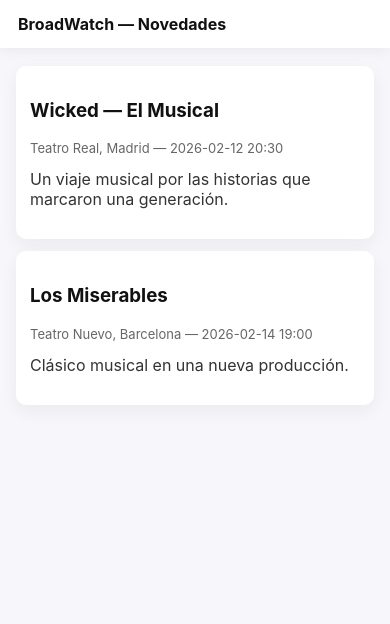
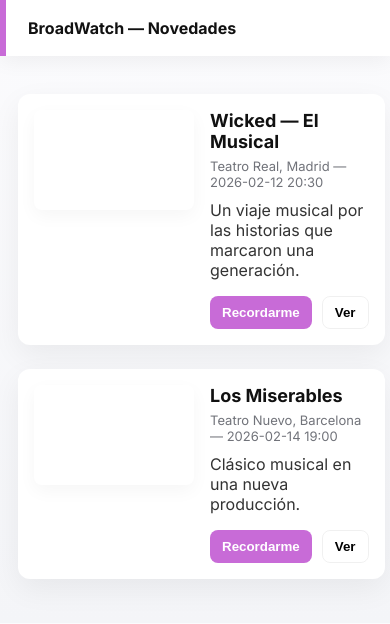
Before and after one commit to playingwithfire93/broadwatch, a Flask app: page /ui in a window 390 px wide. Shown: the top 624 px of the page. Run offline with Flask 3, Linux system fonts and the light colour scheme; some libraries are stand-ins or nearby versions.

Commit message:
UI visual refresh: fonts, thumbnails, responsive cards, hover effects and CTAs

```diff
--- a/monitor/static/ui/styles.css
+++ b/monitor/static/ui/styles.css
@@ -1,6 +1,50 @@
-body{font-family:Inter,system-ui,Segoe UI,Roboto,Arial;background:#f7f7fb;margin:0;color:#111}
-.ui-header{background:#fff;padding:14px 18px;box-shadow:0 4px 12px rgba(0,0,0,0.05);font-weight:700}
-.ui-container{max-width:900px;margin:18px auto;padding:0 16px}
-.card{display:block;background:#fff;padding:14px;border-radius:10px;box-shadow:0 6px 18px rgba(19,22,30,0.06);margin-bottom:12px;color:inherit;text-decoration:none}
-.meta{color:#666;font-size:13px}
-.summary{color:#333;margin-top:8px}
+@import url('https://fonts.googleapis.com/css2?family=Inter:wght@300;400;600;700&display=swap');
+
+:root{
+	--bg:#f4f5f8;
+	--card:#ffffff;
+	--muted:#71737a;
+	--accent:#c86bd7;
+	--shadow: 0 10px 30px rgba(15,18,25,0.06);
+}
+
+*{box-sizing:border-box}
+body{
+	font-family: Inter, system-ui, -apple-system, 'Segoe UI', Roboto, Arial;
+	background: linear-gradient(180deg,#fbfbfd 0%,var(--bg) 100%);
+	margin:0;color:#111;
+}
+
+.ui-header{
+	position:sticky;top:0;z-index:20;
+	background:linear-gradient(90deg,var(--card),#fff);
+	padding:18px 22px;font-weight:700;box-shadow:0 6px 20px rgba(12,15,20,0.05);
+	border-left:6px solid var(--accent);
+}
+
+.ui-container{max-width:1100px;margin:20px auto;padding:18px}
+
+.grid{display:grid;grid-template-columns:1fr;gap:18px}
+@media(min-width:900px){.grid{grid-template-columns:repeat(2,1fr)}}
+
+.card{display:flex;gap:16px;align-items:flex-start;background:var(--card);padding:16px;border-radius:12px;box-shadow:var(--shadow);margin-bottom:6px;color:inherit;text-decoration:none;transition:transform .18s ease,box-shadow .18s ease}
+.card:hover{transform:translateY(-6px);box-shadow:0 18px 40px rgba(12,15,20,0.09)}
+
+.thumb{width:160px;height:100px;border-radius:8px;background-size:cover;background-position:center;flex:0 0 160px;box-shadow:0 6px 18px rgba(0,0,0,0.04)}
+.card-body{flex:1}
+.card h3{margin:0 0 6px 0;font-size:18px}
+.meta{color:var(--muted);font-size:13px;margin:0}
+.summary{color:#333;margin-top:10px}
+
+.card-actions{margin-top:12px;display:flex;gap:10px}
+.btn{padding:8px 12px;border-radius:8px;border:0;cursor:pointer;font-weight:600}
+.btn-primary{background:var(--accent);color:white}
+.btn-ghost{background:transparent;border:1px solid rgba(0,0,0,0.06)}
+
+.event-large{max-width:900px;margin:0 auto}
+.event-hero{width:100%;height:320px;border-radius:12px;background-size:cover;background-position:center;box-shadow:var(--shadow)}
+
+.small-note{color:var(--muted);font-size:13px;margin-top:8px}
+
+/* Simple footer spacing */
+footer{height:40px}
--- a/monitor/templates/ui/index.html
+++ b/monitor/templates/ui/index.html
@@ -9,7 +9,7 @@
   <body>
     <header class="ui-header">BroadWatch — Novedades</header>
     <main class="ui-container">
-      <section id="events"></section>
+      <section id="events" class="grid"></section>
     </main>
 
     <script>
@@ -17,13 +17,23 @@
         const res = await fetch('/api/events')
           const data = await res.json()
           const container = document.getElementById('events')
-        container.innerHTML = data.map(e => (`
+          container.innerHTML = data.map(e => {
+            const thumb = `https://via.placeholder.com/320x180?text=${encodeURIComponent(e.title)}`
+            return (`
               <a class="card" href="/ui/event/${e.id}">
+                <div class="thumb" style="background-image:url('${thumb}')"></div>
+                <div class="card-body">
                   <h3>${e.title}</h3>
                   <p class="meta">${e.place} — ${e.date}</p>
                   <p class="summary">${e.summary}</p>
+                  <div class="card-actions">
+                    <button class="btn btn-primary">Recordarme</button>
+                    <button class="btn btn-ghost">Ver</button>
+                  </div>
+                </div>
               </a>
-        `)).join('')
+            `)
+          }).join('')
       }
       loadEvents()
     </script>
```
Also changed, not shown: monitor/templates/ui/event.html (+13 -5 lines). Lines whose indentation alone changed are shown as unchanged.
